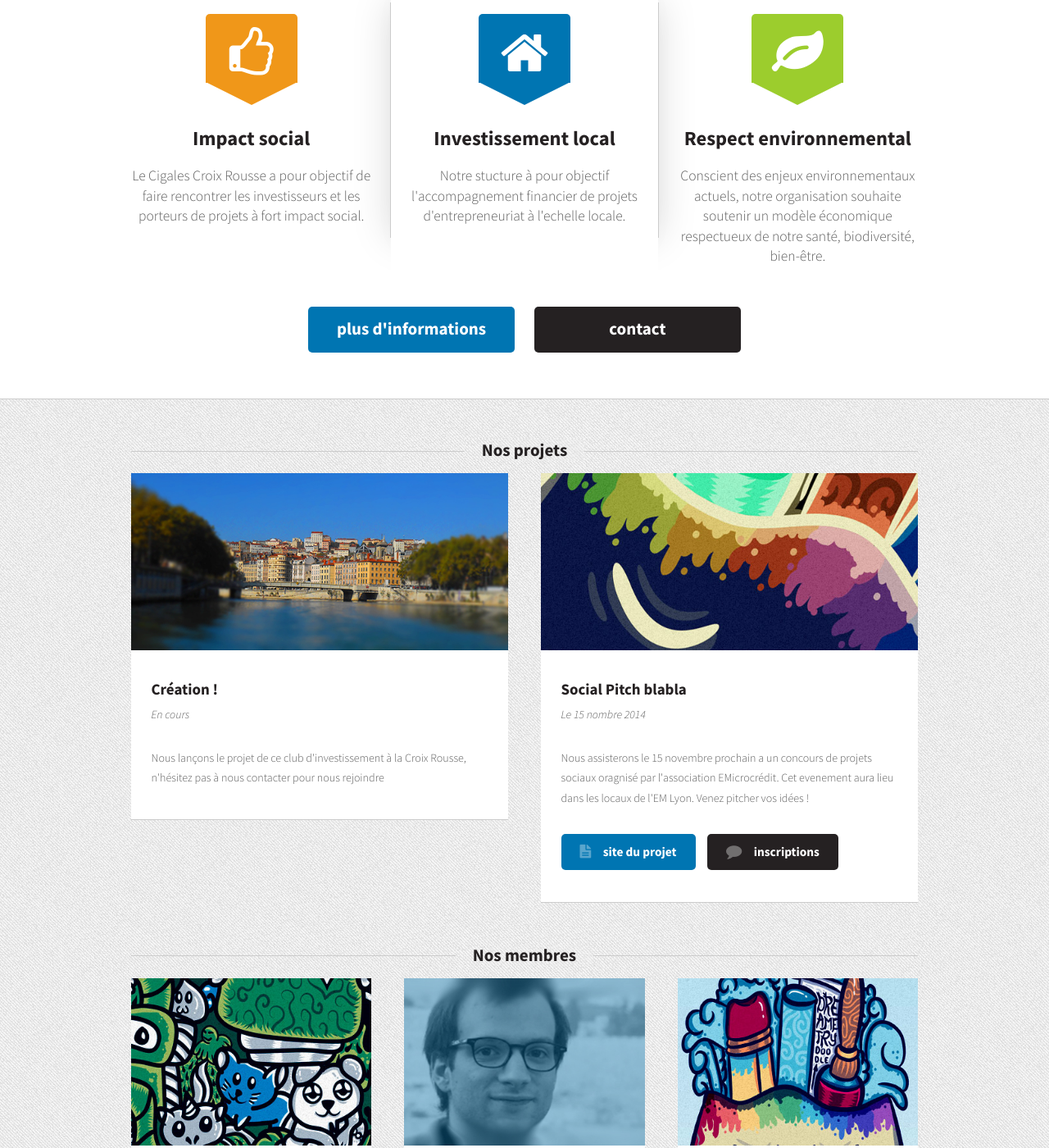
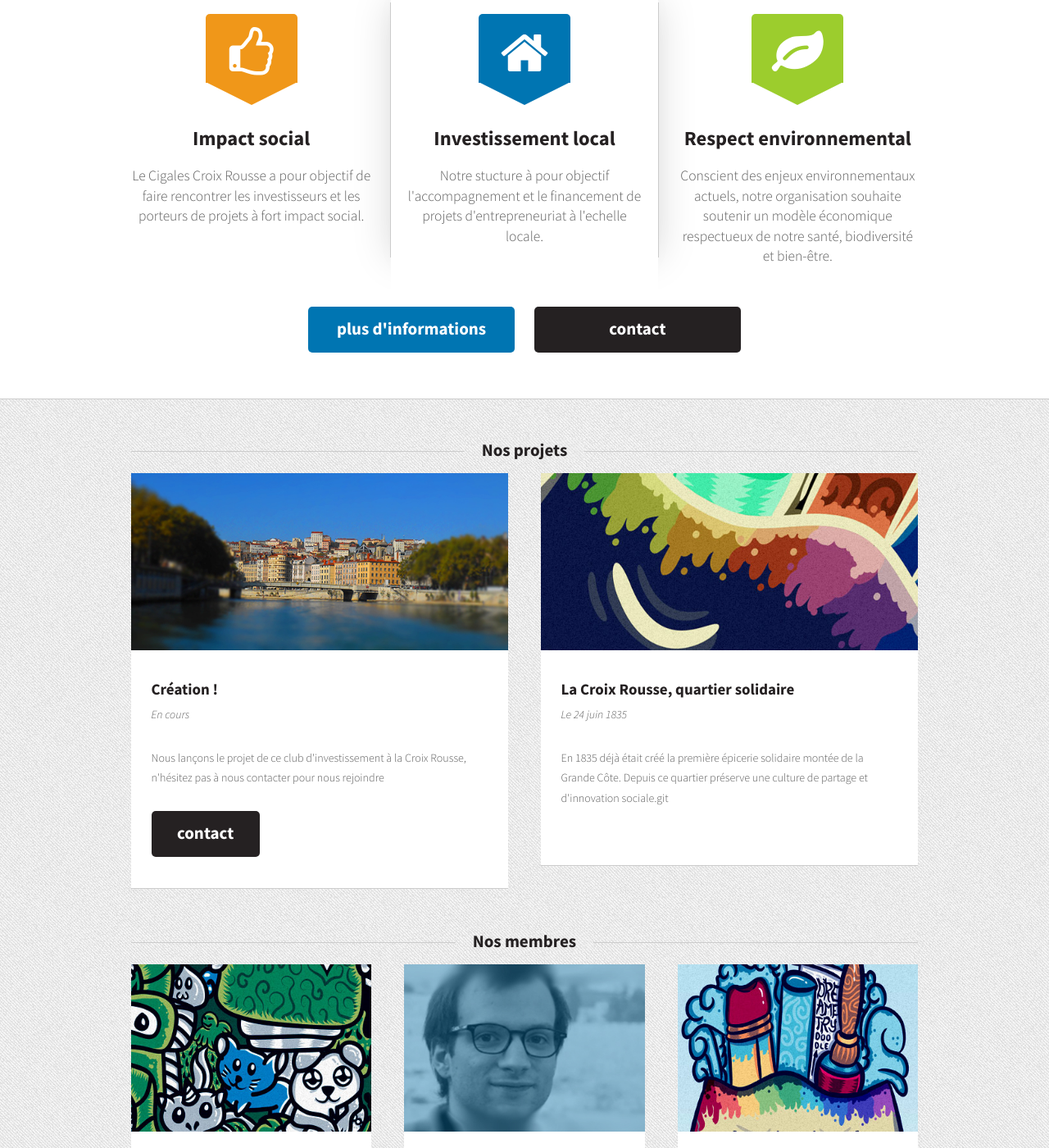
Before and after one commit to Xalava/CigalesCroixRousse, a plain HTML site: page index.html in a window 1280 px wide. Shown: the part 418-1818 px from the top of the page at 82% size. Drawn offline with Linux system fonts and the light colour scheme.

Commit message:
rafraichissement headers et actus

```diff
--- a/index.html
+++ b/index.html
@@ -8,9 +8,9 @@
 <html>
 	<head>
 		<title>Cigales Croix-Rousse</title>
-		<meta http-equiv="content-type" content="text/html; charset=utf-8" />
-		<meta name="description" content="" />
-		<meta name="keywords" content="" />
+		<meta charset="utf-8" />
+		<meta name="description" content="Club d'investissement solidaire sur la Croix Rousse" />
+		<meta name="keywords" content="ESS Economie Sociale Solidaire" />
 		<link href="http://fonts.googleapis.com/css?family=Source+Sans+Pro:300,400,700,900,300italic" rel="stylesheet" />
 		<script src="js/jquery.min.js"></script>
 		<script src="js/jquery.dropotron.min.js"></script>
@@ -22,7 +22,11 @@
 			<link rel="stylesheet" href="css/style.css" />
 			<link rel="stylesheet" href="css/style-desktop.css" />
 		</noscript>
-		<!--[if lte IE 8]><script src="js/html5shiv.js"></script><link rel="stylesheet" href="css/ie8.css" /><![endif]-->
+		<!--[if lte IE 8]>
+			<script src="http://html5shiv.googlecode.com/svn/trunk/html5.js"></script>
+		<![endif]-->
+
+
 	</head>
 	<body class="homepage">
 
@@ -70,7 +74,7 @@
 													<header>
 														<h2>Investissement local</h2>
 													</header>
-													<p>Notre stucture à pour objectif l'accompagnement financier de projets d'entrepreneuriat à l'echelle locale.</p>
+													<p>Notre stucture à pour objectif l'accompagnement et le financement de projets d'entrepreneuriat à l'echelle locale.</p>
 												</section>
 											</div>
 											<div class="4u">
@@ -79,7 +83,7 @@
 													<header>
 														<h2>Respect environnemental</h2>
 													</header>
-													<p>Conscient des enjeux environnementaux actuels, notre organisation souhaite soutenir un modèle économique respectueux de notre santé, biodiversité, bien-être. </p>
+													<p>Conscient des enjeux environnementaux actuels, notre organisation souhaite soutenir un modèle économique respectueux de notre santé, biodiversité et bien-être. </p>
 												</section>
 											</div>
 										</div>
@@ -120,19 +124,20 @@
 													</header>
 													<p>Nous lançons le projet de ce club d'investissement à la Croix Rousse, n'hésitez pas à nous contacter pour nous rejoindre</p>
 
+													<a href="mailto:cigalescroixrousse@gmail.com" class="button alt big">contact</a>
+
 												</section>
 											</div>
 											<div class="6u">
 												<section class="box">
 													<a href="https://www.facebook.com/pages/Cigales-Croix-Rousse/659747774132837" class="image image-full"><img src="images/pic09.jpg" alt="" /></a>
 													<header>
-														<h3>Social Pitch blabla</h3>
-														<span class="byline">Le 15 nombre 2014</span>
+														<h3>La Croix Rousse, quartier solidaire</h3>
+														<span class="byline">Le 24 juin 1835</span>
 													</header>
-													<p>Nous assisterons le 15 novembre prochain a un concours de projets sociaux oragnisé par l'association EMicrocrédit. Cet evenement aura lieu dans les locaux de l'EM Lyon. Venez pitcher vos idées !</p>
+													<p> En 1835 déjà était créé la première épicerie solidaire montée de la Grande Côte. Depuis ce quartier préserve une culture de partage et d'innovation sociale.git</p>
 													<footer class="actions">
-														<a href="#" class="button fa fa-file-text">site du projet</a>
-														<a href="#" class="button alt fa fa-comment">inscriptions</a>
+
 													</footer>
 												</section>
 											</div>
@@ -316,7 +321,7 @@ engineering field. Fluent in English, I am very interested in international expe
 										<ul class="links">
 											<li>&copy; 2014 Cigales Croix-Rousse	</li>
 
-											<li>Design: <a href="http://html5up.net" target="_blank">HTML5 UP</a> edited by Clément Arbib & Xavier Lavayssière</li>
+											<li>Design: <a href="http://html5up.net" target="_blank">HTML5 UP</a>, Clément Arbib & Xavier Lavayssière</li>
 										</ul>
 									</div>
 
```
